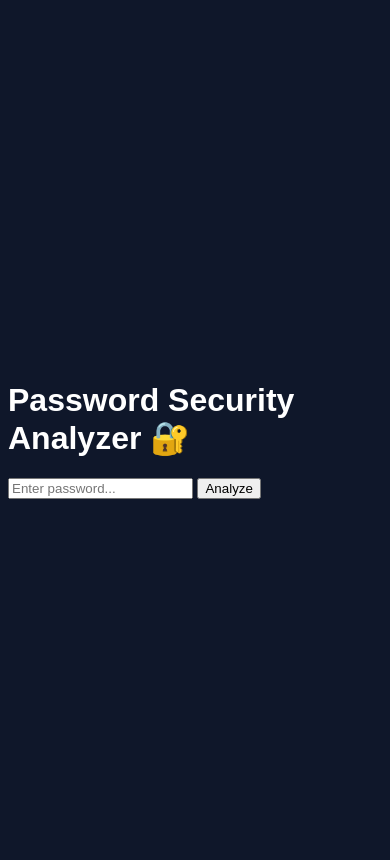
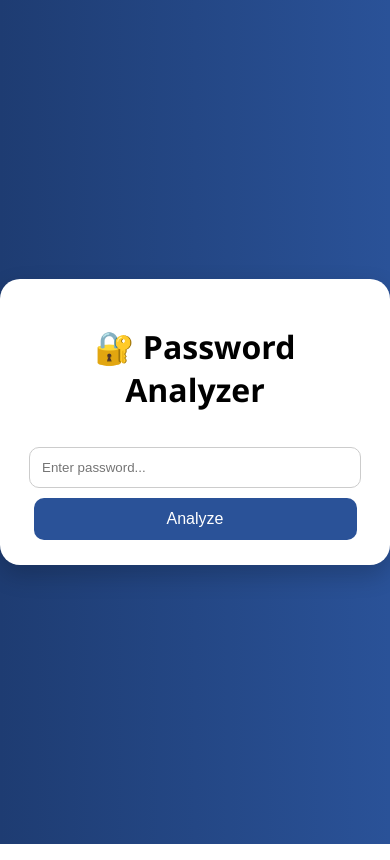
Before and after one commit to WhiteHatAnalystMike/Password-Security-Analyzer, a Flask app: page / in a window 390 px wide. Run offline with Flask 3, Linux system fonts and the light colour scheme.

Commit message:
Upgraded UI to mobile-style design

```diff
--- a/passwordanalyzer/static/style.css
+++ b/passwordanalyzer/static/style.css
@@ -1,44 +1,86 @@
 body {
-    font-family: Arial, sans-serif;
-    background: #0f172a;  /* dark blue */
-    color: white;
+    margin: 0;
+    font-family: 'Segoe UI', sans-serif;
+    background: linear-gradient(to right, #1e3c72, #2a5298);
     display: flex;
     justify-content: center;
     align-items: center;
     height: 100vh;
 }
 
-/* Strength Bar Container */
+/* App container */
+.app-container {
+    width: 100%;
+    max-width: 400px;
+}
+
+/* Card UI */
+.card {
+    background: white;
+    border-radius: 20px;
+    padding: 25px;
+    box-shadow: 0 10px 25px rgba(0,0,0,0.2);
+    text-align: center;
+}
+
+/* Input */
+input {
+    width: 90%;
+    padding: 12px;
+    margin-top: 15px;
+    border-radius: 10px;
+    border: 1px solid #ccc;
+}
+
+/* Button */
+button {
+    width: 95%;
+    padding: 12px;
+    margin-top: 10px;
+    border: none;
+    border-radius: 10px;
+    background: #2a5298;
+    color: white;
+    font-size: 16px;
+    cursor: pointer;
+}
+
+button:hover {
+    background: #1e3c72;
+}
+
+/* Result section */
+.result {
+    margin-top: 20px;
+    text-align: left;
+}
+
+/* Strength bar */
 .strength-bar {
     width: 100%;
-    height: 12px;
-    background: #334155;
-    border-radius: 6px;
+    height: 10px;
+    background: #eee;
+    border-radius: 10px;
     margin: 10px 0;
-    overflow: hidden;
 }
 
-/* Base fill */
 .strength-fill {
     height: 100%;
-    width: 0%;
-    transition: width 0.5s ease;
+    border-radius: 10px;
 }
 
-/* Weak */
-.strength-fill.weak {
+/* Colors */
+.weak {
     width: 33%;
-    background: #ef4444;
+    background: red;
 }
 
-/* Medium */
-.strength-fill.medium {
+.medium {
     width: 66%;
-    background: #eab308;
+    background: orange;
 }
 
-/* Strong */
-.strength-fill.strong {
+.strong {
     width: 100%;
-    background: #22c55e;
+    background: green;
 }
--- a/passwordanalyzer/templates/index.html
+++ b/passwordanalyzer/templates/index.html
@@ -1,30 +1,31 @@
 <!DOCTYPE html>
 <html>
 <head>
-    <title>Password Security Analyzer</title>
+    <title>Password Analyzer</title>
+    <meta name="viewport" content="width=device-width, initial-scale=1.0">
     <link rel="stylesheet" href="{{ url_for('static', filename='style.css') }}">
 </head>
 <body>
 
-<div class="container">
-    <h1>Password Security Analyzer 🔐</h1>
+<div class="app-container">
+    <div class="card">
+        <h1>🔐 Password Analyzer</h1>
 
         <form method="POST">
-        <input type="text" name="password" placeholder="Enter password..." required>
+            <input type="password" name="password" placeholder="Enter password..." required>
             <button type="submit">Analyze</button>
         </form>
 
         {% if result %}
         <div class="result">
-            <h2>Score: {{ result.score }}/6</h2>
-
+            <h2>{{ result.strength }} ({{ result.score }}/6)</h2>
 
             <div class="strength-bar">
                 <div class="strength-fill {{ result.strength }}"></div>
             </div>
+
             <p><strong>Crack Time:</strong> {{ result.crack_time }}</p>
 
-            <h3>Suggestions:</h3>
             <ul>
                 {% for item in result.feedback %}
                     <li>{{ item }}</li>
@@ -33,7 +34,7 @@
         </div>
         {% endif %}
     </div>
-
+</div>
 
 </body>
 </html>
```
Lines whose indentation alone changed are shown as unchanged.
